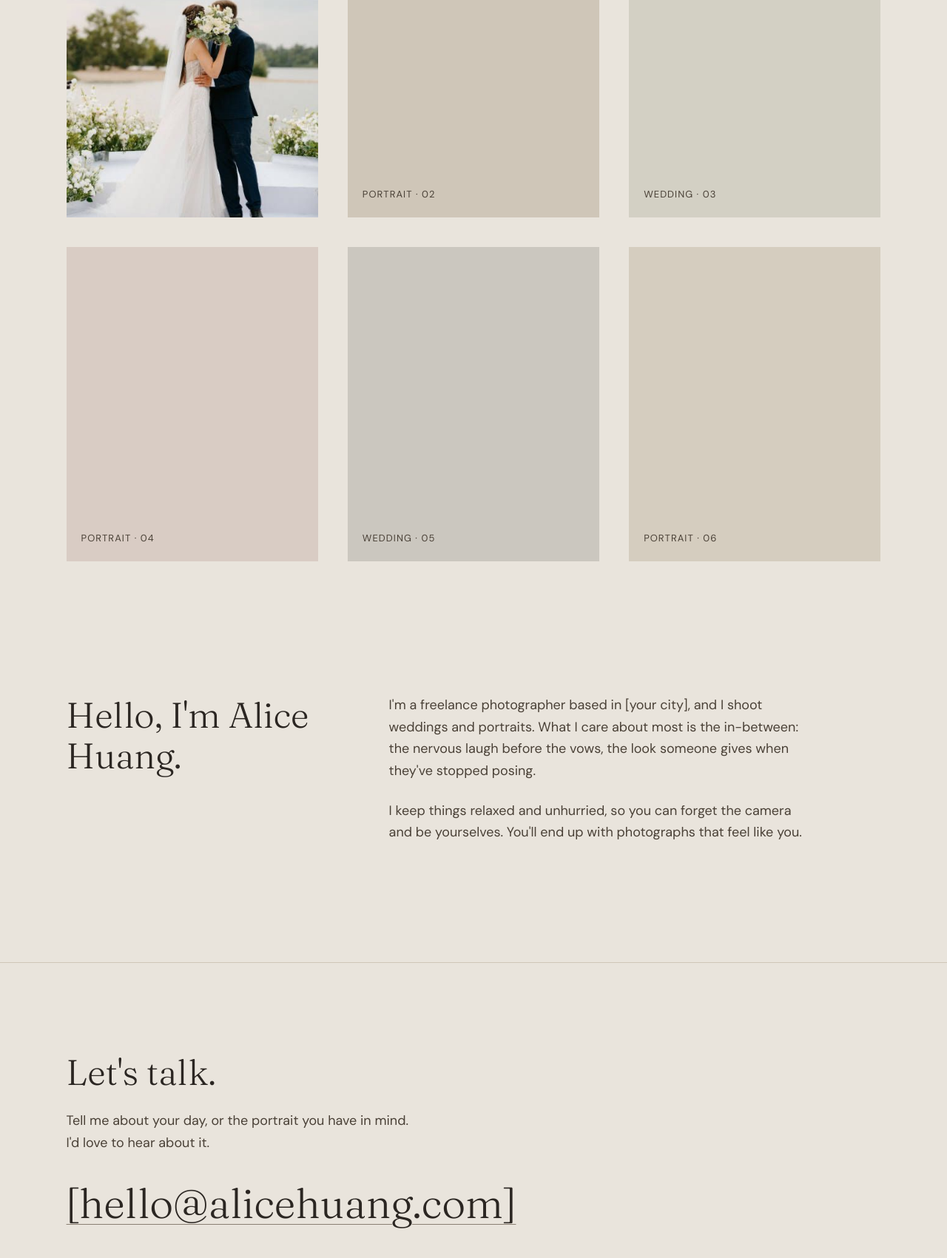
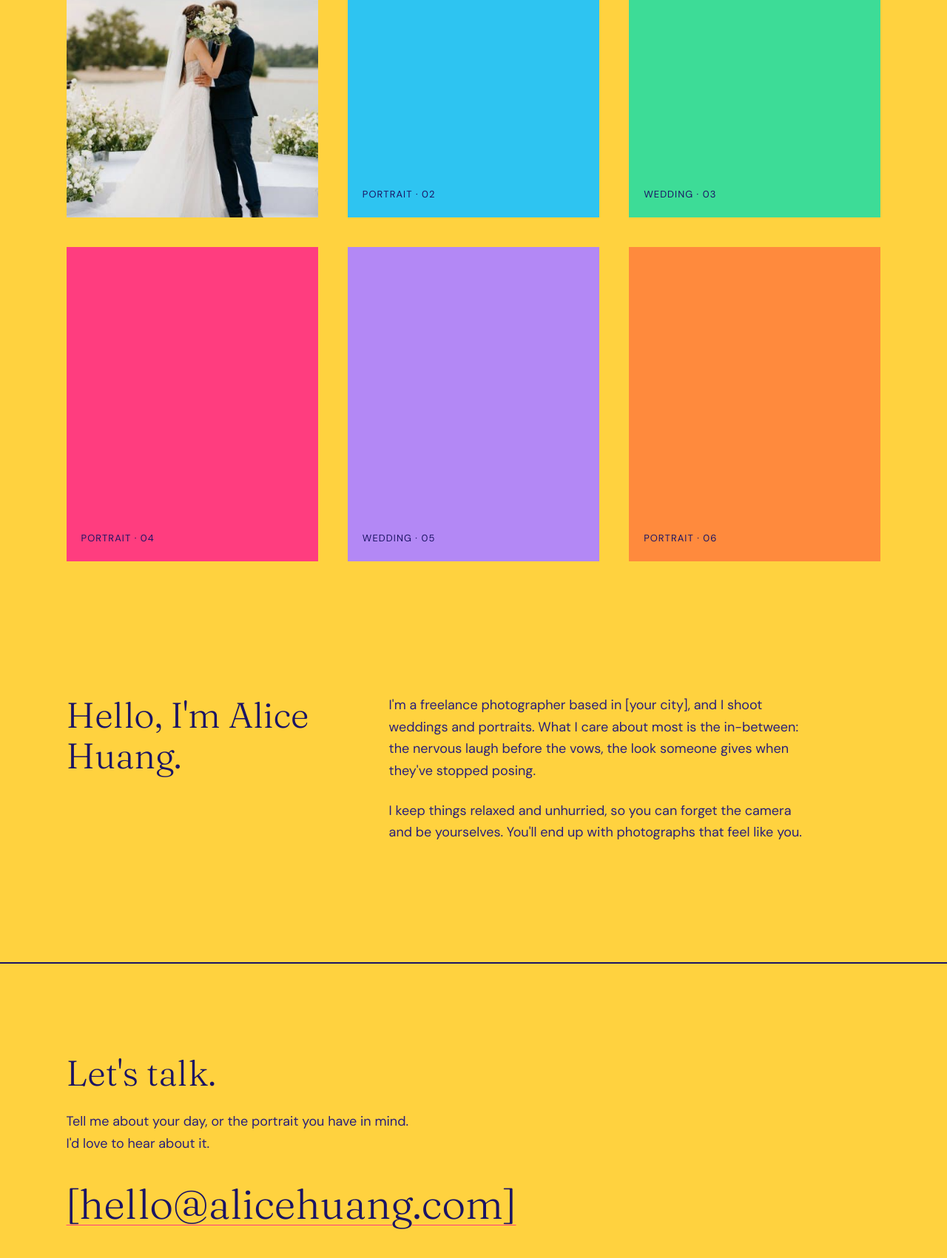
Before and after one commit to shaanliew/photographer-website, a plain HTML site: page index.html in a window 1280 px wide. Shown: the part 1023-2724 px from the top of the page at 74% size. Drawn offline with Linux system fonts and the light colour scheme.

Commit message:
Switch to a vibrant colour palette
Sunshine yellow background, deep indigo text, and bright pink, cyan, mint, violet and orange placeholder tiles.

Co-Authored-By: Claude Sonnet 5.5 <noreply@anthropic.com>
Claude-Session: https://claude.ai/code/session_01TDznNjvQqWthDJZvUqJsEm

```diff
--- a/index.html
+++ b/index.html
@@ -12,9 +12,9 @@
 body{margin:0}
 html{scroll-behavior:smooth}
 a{color:inherit}
-a:focus-visible{outline:2px solid #2B2622;outline-offset:4px}
-.cta:hover{background:#4A4137}
-.mail:hover{text-decoration-color:#2B2622}
+a:focus-visible{outline:2px solid #1B1464;outline-offset:4px}
+.cta:hover{background:#FF3D7F;color:#1B1464}
+.mail:hover{text-decoration-color:#1B1464}
 #contact{scroll-margin-top:0}
 @media (max-width:720px){
   .grid{grid-template-columns:minmax(0,1fr) !important;gap:32px !important}
@@ -23,14 +23,14 @@ a:focus-visible{outline:2px solid #2B2622;outline-offset:4px}
 </style>
 </head>
 <body>
-<div style="background: #E9E4DC; color: #2B2622; font-family: 'DM Sans', system-ui, sans-serif; font-size: 18px; line-height: 1.65; width: 100%; box-sizing: border-box">
+<div style="background: #FFD23F; color: #1B1464; font-family: 'DM Sans', system-ui, sans-serif; font-size: 18px; line-height: 1.65; width: 100%; box-sizing: border-box">
 
   <!-- Hero -->
   <section style="min-height: 700px; box-sizing: border-box; padding: 96px clamp(24px, 7vw, 96px); display: flex; flex-direction: column; justify-content: center; gap: 32px; max-width: 1360px; margin: 0 auto">
     <h1 style="margin: 0; font-family: 'Fraunces', Georgia, serif; font-weight: 300; font-size: clamp(56px, 10vw, 136px); line-height: 1; letter-spacing: -0.02em">Alice Huang</h1>
-    <p style="margin: 0; max-width: 520px; font-size: clamp(19px, 2vw, 24px); line-height: 1.5; color: #4A4137">I photograph weddings and portraits, with a soft spot for the quiet moments in between.</p>
+    <p style="margin: 0; max-width: 520px; font-size: clamp(19px, 2vw, 24px); line-height: 1.5; color: #2A1F7A">I photograph weddings and portraits, with a soft spot for the quiet moments in between.</p>
     <div style="margin-top: 16px">
-      <a class="cta" href="#contact" style="display: inline-flex; align-items: center; min-height: 52px; padding: 0 36px; box-sizing: border-box; background: #2B2622; color: #F4F0E9; border-radius: 999px; font-size: 17px; font-weight: 500; text-decoration: none; letter-spacing: 0.01em">Get in touch</a>
+      <a class="cta" href="#contact" style="display: inline-flex; align-items: center; min-height: 52px; padding: 0 36px; box-sizing: border-box; background: #1B1464; color: #FFD23F; border-radius: 999px; font-size: 17px; font-weight: 500; text-decoration: none; letter-spacing: 0.01em">Get in touch</a>
     </div>
   </section>
 
@@ -39,11 +39,11 @@ a:focus-visible{outline:2px solid #2B2622;outline-offset:4px}
     <h2 style="margin: 0 0 56px; font-family: 'Fraunces', Georgia, serif; font-weight: 300; font-size: clamp(32px, 4vw, 48px); line-height: 1.15">Selected work</h2>
     <div class="grid" style="display: grid; grid-template-columns: repeat(3, minmax(0, 1fr)); gap: 40px">
       <figure style="margin: 0"><img src="assets/wedding-01.png" alt="A bride and groom kiss behind a bouquet of white flowers on a lakeside platform" style="display: block; width: 100%; aspect-ratio: 4 / 5; object-fit: cover; object-position: center 40%"></figure>
-      <figure style="margin: 0"><div style="aspect-ratio: 4 / 5; background: #CFC6B8; display: flex; align-items: flex-end; padding: 20px; box-sizing: border-box"><span style="font-size: 13px; letter-spacing: 0.08em; text-transform: uppercase; color: #4A4137">Portrait · 02</span></div></figure>
-      <figure style="margin: 0"><div style="aspect-ratio: 4 / 5; background: #D3D0C4; display: flex; align-items: flex-end; padding: 20px; box-sizing: border-box"><span style="font-size: 13px; letter-spacing: 0.08em; text-transform: uppercase; color: #4A4137">Wedding · 03</span></div></figure>
-      <figure style="margin: 0"><div style="aspect-ratio: 4 / 5; background: #D9CCC4; display: flex; align-items: flex-end; padding: 20px; box-sizing: border-box"><span style="font-size: 13px; letter-spacing: 0.08em; text-transform: uppercase; color: #4A4137">Portrait · 04</span></div></figure>
-      <figure style="margin: 0"><div style="aspect-ratio: 4 / 5; background: #CBC7BF; display: flex; align-items: flex-end; padding: 20px; box-sizing: border-box"><span style="font-size: 13px; letter-spacing: 0.08em; text-transform: uppercase; color: #4A4137">Wedding · 05</span></div></figure>
-      <figure style="margin: 0"><div style="aspect-ratio: 4 / 5; background: #D5CDBF; display: flex; align-items: flex-end; padding: 20px; box-sizing: border-box"><span style="font-size: 13px; letter-spacing: 0.08em; text-transform: uppercase; color: #4A4137">Portrait · 06</span></div></figure>
+      <figure style="margin: 0"><div style="aspect-ratio: 4 / 5; background: #2EC4F1; display: flex; align-items: flex-end; padding: 20px; box-sizing: border-box"><span style="font-size: 13px; letter-spacing: 0.08em; text-transform: uppercase; color: #1B1464">Portrait · 02</span></div></figure>
+      <figure style="margin: 0"><div style="aspect-ratio: 4 / 5; background: #3DDC97; display: flex; align-items: flex-end; padding: 20px; box-sizing: border-box"><span style="font-size: 13px; letter-spacing: 0.08em; text-transform: uppercase; color: #1B1464">Wedding · 03</span></div></figure>
+      <figure style="margin: 0"><div style="aspect-ratio: 4 / 5; background: #FF3D7F; display: flex; align-items: flex-end; padding: 20px; box-sizing: border-box"><span style="font-size: 13px; letter-spacing: 0.08em; text-transform: uppercase; color: #1B1464">Portrait · 04</span></div></figure>
+      <figure style="margin: 0"><div style="aspect-ratio: 4 / 5; background: #B388F5; display: flex; align-items: flex-end; padding: 20px; box-sizing: border-box"><span style="font-size: 13px; letter-spacing: 0.08em; text-transform: uppercase; color: #1B1464">Wedding · 05</span></div></figure>
+      <figure style="margin: 0"><div style="aspect-ratio: 4 / 5; background: #FF8A3D; display: flex; align-items: flex-end; padding: 20px; box-sizing: border-box"><span style="font-size: 13px; letter-spacing: 0.08em; text-transform: uppercase; color: #1B1464">Portrait · 06</span></div></figure>
     </div>
   </section>
 
@@ -51,7 +51,7 @@ a:focus-visible{outline:2px solid #2B2622;outline-offset:4px}
   <section style="padding: 40px clamp(24px, 7vw, 96px) 160px; box-sizing: border-box; max-width: 1360px; margin: 0 auto">
     <div class="two" style="display: flex; gap: 96px; align-items: flex-start">
       <h2 style="margin: 0; flex: 0 0 340px; font-family: 'Fraunces', Georgia, serif; font-weight: 300; font-size: clamp(32px, 4vw, 48px); line-height: 1.15">Hello, I'm Alice Huang.</h2>
-      <div style="flex: 1 1 0; min-width: 0; max-width: 560px; display: flex; flex-direction: column; gap: 24px; color: #4A4137">
+      <div style="flex: 1 1 0; min-width: 0; max-width: 560px; display: flex; flex-direction: column; gap: 24px; color: #2A1F7A">
         <p style="margin: 0">I'm a freelance photographer based in [your city], and I shoot weddings and portraits. What I care about most is the in-between: the nervous laugh before the vows, the look someone gives when they've stopped posing.</p>
         <p style="margin: 0">I keep things relaxed and unhurried, so you can forget the camera and be yourselves. You'll end up with photographs that feel like you.</p>
       </div>
@@ -59,11 +59,11 @@ a:focus-visible{outline:2px solid #2B2622;outline-offset:4px}
   </section>
 
   <!-- Contact -->
-  <section id="contact" style="padding: 120px clamp(24px, 7vw, 96px) 96px; box-sizing: border-box; max-width: 1360px; margin: 0 auto; border-top: 1px solid #CFC6B8">
+  <section id="contact" style="padding: 120px clamp(24px, 7vw, 96px) 96px; box-sizing: border-box; max-width: 1360px; margin: 0 auto; border-top: 2px solid #1B1464">
     <h2 style="margin: 0 0 24px; font-family: 'Fraunces', Georgia, serif; font-weight: 300; font-size: clamp(32px, 4vw, 48px); line-height: 1.15">Let's talk.</h2>
-    <p style="margin: 0 0 32px; max-width: 480px; color: #4A4137">Tell me about your day, or the portrait you have in mind. I'd love to hear about it.</p>
-    <a class="mail" href="mailto:hello@yourname.com" style="font-family: 'Fraunces', Georgia, serif; font-weight: 300; font-size: clamp(26px, 4.5vw, 56px); line-height: 1.2; text-decoration: underline; text-decoration-thickness: 1px; text-underline-offset: 8px; text-decoration-color: #8A7F72; word-break: break-word">[hello@alicehuang.com]</a>
-    <p style="margin: 120px 0 0; font-size: 14px; color: #5E554C">© Alice Huang</p>
+    <p style="margin: 0 0 32px; max-width: 480px; color: #2A1F7A">Tell me about your day, or the portrait you have in mind. I'd love to hear about it.</p>
+    <a class="mail" href="mailto:hello@yourname.com" style="font-family: 'Fraunces', Georgia, serif; font-weight: 300; font-size: clamp(26px, 4.5vw, 56px); line-height: 1.2; text-decoration: underline; text-decoration-thickness: 1px; text-underline-offset: 8px; text-decoration-color: #FF3D7F; word-break: break-word">[hello@alicehuang.com]</a>
+    <p style="margin: 120px 0 0; font-size: 14px; color: #2A1F7A">© Alice Huang</p>
   </section>
 
 </div>
```
Also changed, not shown: project/Main.dc.html (+18 -18 lines).
